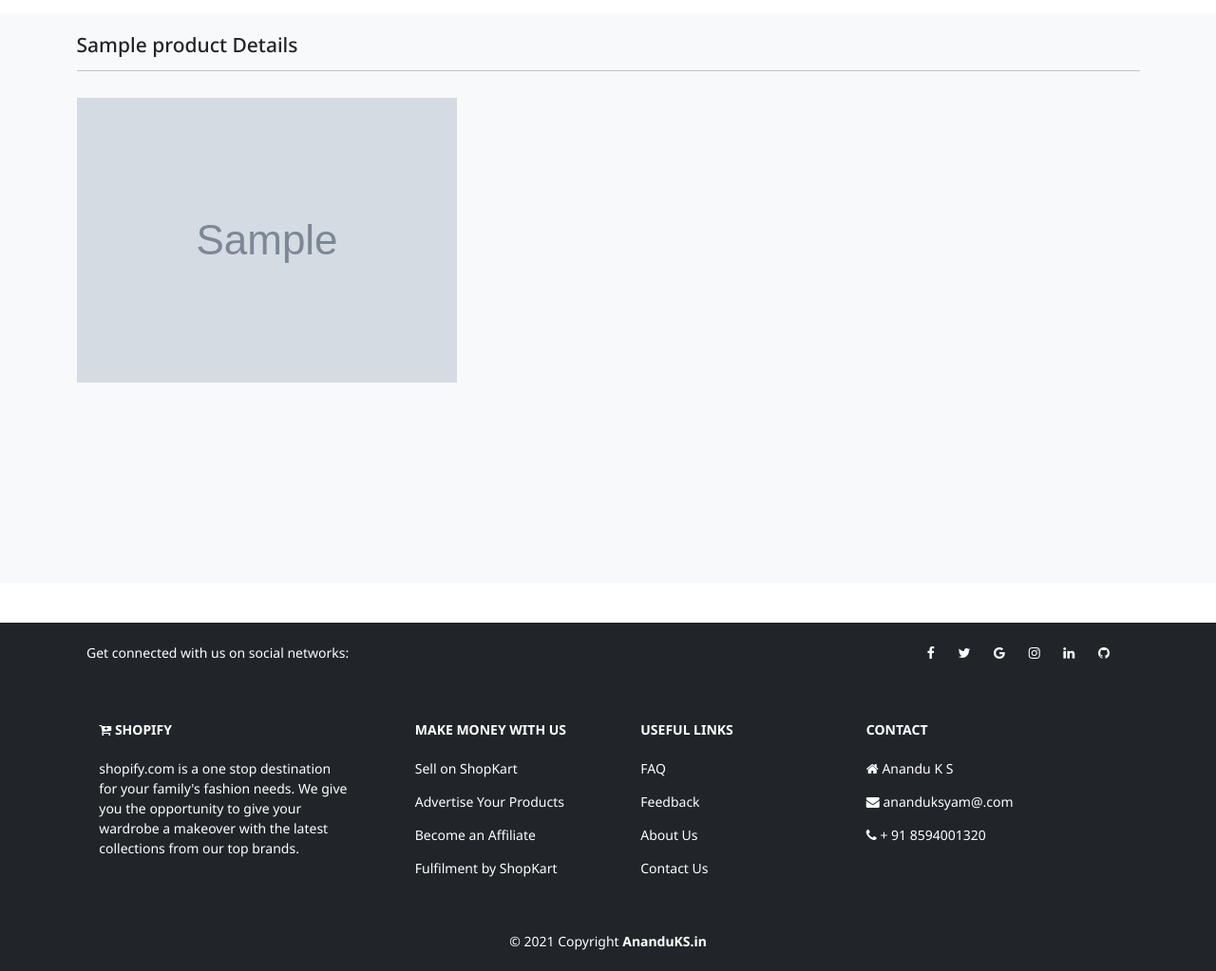
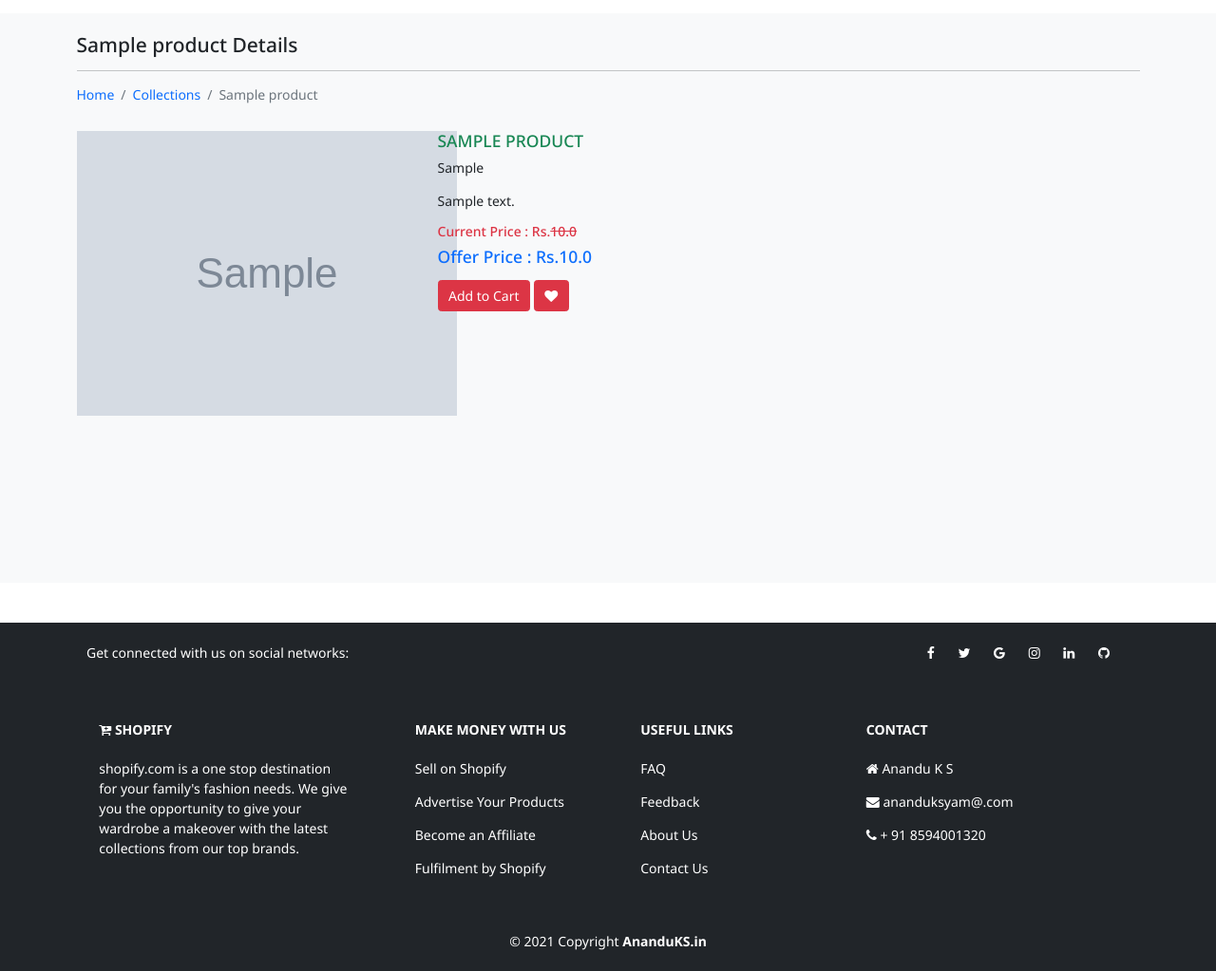
Before and after one commit to anandu-170758/Shopify, a Django app: template shop/templates/shop/Products/product_details.html in a window 1280 px wide. Shown: the part 49-1072 px from the top of the page at 95% size. Run offline with Django 5.2, Linux system fonts and the light colour scheme; the template is opened without the code that fills it: values that come from a table or form of the project are taken from there, others are empty; tables that the repository leaves empty hold one stand-in row (values such as "Sample post"); grey boxes marked "Sample" are stand-in pictures.

Commit message:
breadcrumb

```diff
--- a/shop/templates/shop/Products/product_details.html
+++ b/shop/templates/shop/Products/product_details.html
@@ -10,10 +10,28 @@ ShopKart | Online Shopping
             <div class="col-12">
                 <h4 class="mb-3">{{products}} Details</h4>
                 <hr style="border-color:#b8bfc2;">
+                <nav aria-label="breadcrumb">
+                    <ol class="breadcrumb">
+                      <li class="breadcrumb-item"><a href="{% url 'home' %}">Home</a></li>
+                      <li class="breadcrumb-item"><a href="{% url 'collections' products.category.name %}">Collections</a></li>
+                      <li class="breadcrumb-item active" aria-current="page">{{products}} </li>
+                    </ol>
+                </nav>
             </div>
              <div class="col-4 my-3">
                 <img src="{{products.product_image.url}}" class="card-image-top" alt="products">
-
+             </div>
+                <div class="col-8 my-3">
+                   <h5 class="text-success">{{products | upper}}</h5>
+                   <p>{{products.vendor}}</p>
+                   <p>{{products.description}}</p>
+                   <h6 class="my-2 text-danger" >Current Price : Rs.<s>{{products.orginal_price}}</s></h6>
+                   <h5 class="my-2 text-primary">Offer Price : Rs.{{products.selling_price}}</h5>
+                   <div class="my-3">
+                      <button class="btn btn-danger"><i class="fa fa-cart"></i>Add to Cart</button>
+                      <button class="btn btn-danger"><i class="fa fa-heart"></i></button>
+                   </div>
+            </div>
         </div>
   </div>
 </section>
--- a/shop/templates/shop/inc/Footer.html
+++ b/shop/templates/shop/inc/Footer.html
@@ -26,10 +26,10 @@
 
           <div class="col-md-2 col-lg-2 col-xl-2 mx-auto mb-4">
             <h6 class="text-uppercase fw-bold mb-4">Make Money with Us</h6>
-            <p><a href="#!" class="text-reset">Sell on ShopKart</a></p>
+            <p><a href="#!" class="text-reset">Sell on Shopify</a></p>
             <p><a href="#!" class="text-reset">Advertise Your Products</a></p>
             <p><a href="#!" class="text-reset">Become an Affiliate</a></p>
-            <p><a href="#!" class="text-reset">Fulfilment by ShopKart</a></p>
+            <p><a href="#!" class="text-reset">Fulfilment by Shopify</a></p>
           </div>
           <div class="col-md-3 col-lg-2 col-xl-2 mx-auto mb-4">
             <h6 class="text-uppercase fw-bold mb-4">Useful links</h6>
```
Lines whose indentation alone changed are shown as unchanged.
